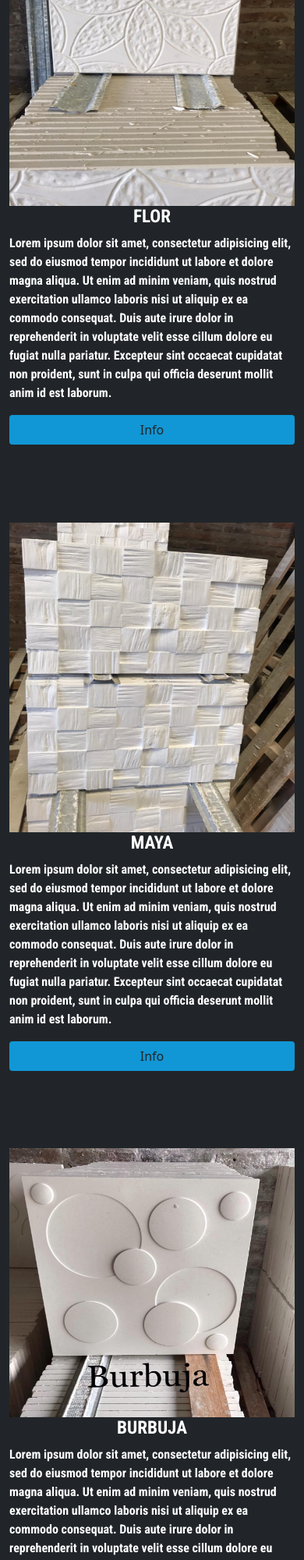
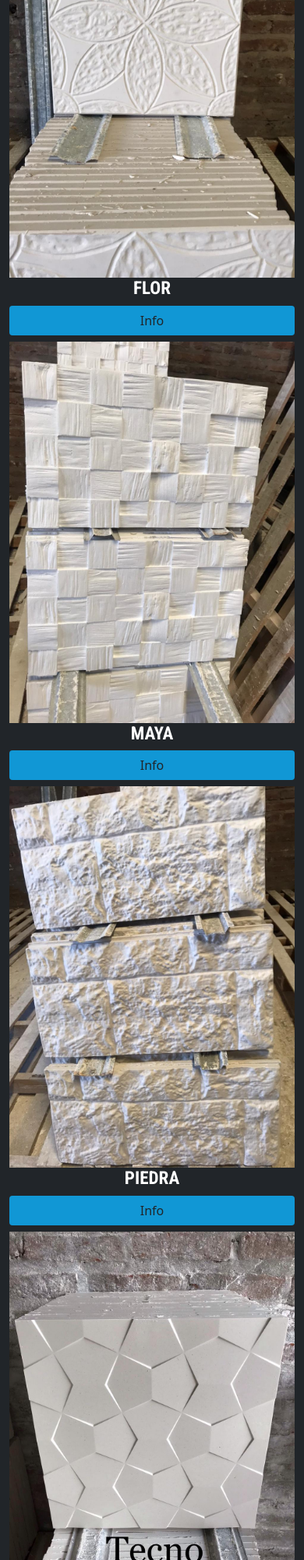
Before and after one commit to franquitoto/Airplac, a website: page index.html in a window 390 px wide. Shown: the part 2586-4586 px from the top of the page at 78% size. Drawn offline with nearby package versions, Linux system fonts and the light colour scheme.

Commit message:
sacamos lorem y arreglamos footer

```diff
--- a/index.html
+++ b/index.html
@@ -148,50 +148,23 @@
         <h1 class="text-center">PLACAS ANTIHUMEDAD</h1>
         <div class="row">
           <article class="galeria__article col-lg-3 col-md-6  mb-2">
-            <img src="img/05-FLOR.jpg" class="w-100 h-50" alt="modelo flor">
+            <img src="img/05-FLOR.jpg" class="w-100 h-80" alt="modelo flor">
             <h3 class="text-center">FLOR</h3>
-            <p>Lorem ipsum dolor sit amet, consectetur adipisicing elit, sed do eiusmod
-            tempor incididunt ut labore et dolore magna aliqua. Ut enim ad minim veniam,
-            quis nostrud exercitation ullamco laboris nisi ut aliquip ex ea commodo
-            consequat. Duis aute irure dolor in reprehenderit in voluptate velit esse
-            cillum dolore eu fugiat nulla pariatur. Excepteur sint occaecat cupidatat non
-            proident, sunt in culpa qui officia deserunt mollit anim id est laborum.</p>
             <button type="button" class="btn bg-perzonalizado w-100">Info</button>
           </article>
-
           <article class="col-lg-3 col-md-6 mb-2">
-            <img src="img/04-MAYA.jpg" class="w-100 h-50" alt="modelo maya">
+            <img src="img/04-MAYA.jpg" class="w-100 h-80" alt="modelo maya">
             <h3 class="text-center">MAYA</h3>
-            <p>Lorem ipsum dolor sit amet, consectetur adipisicing elit, sed do eiusmod
-            tempor incididunt ut labore et dolore magna aliqua. Ut enim ad minim veniam,
-            quis nostrud exercitation ullamco laboris nisi ut aliquip ex ea commodo
-            consequat. Duis aute irure dolor in reprehenderit in voluptate velit esse
-            cillum dolore eu fugiat nulla pariatur. Excepteur sint occaecat cupidatat non
-            proident, sunt in culpa qui officia deserunt mollit anim id est laborum.</p>
             <button type="button" class="btn bg-perzonalizado w-100">Info</button>
           </article>
-
           <article class="col-lg-3 col-md-6 mb-2">
-            <img src="img/08-BURBUJA.jpg" class="w-100 h-50" alt="modelo burbuja">
-            <h3 class="text-center">BURBUJA</h3>
-            <p>Lorem ipsum dolor sit amet, consectetur adipisicing elit, sed do eiusmod
-            tempor incididunt ut labore et dolore magna aliqua. Ut enim ad minim veniam,
-            quis nostrud exercitation ullamco laboris nisi ut aliquip ex ea commodo
-            consequat. Duis aute irure dolor in reprehenderit in voluptate velit esse
-            cillum dolore eu fugiat nulla pariatur. Excepteur sint occaecat cupidatat non
-            proident, sunt in culpa qui officia deserunt mollit anim id est laborum.</p>
+            <img src="img/03-PIEDRA.jpg" class="w-100 h-80" alt="modelo burbuja">
+            <h3 class="text-center">PIEDRA</h3>
             <button type="button" class="btn bg-perzonalizado w-100">Info</button>
           </article>
-
           <article class="col-lg-3 col-md-6 mb-2">
-            <img src="img/12-TECNO.jpg" class="w-100 h-50" alt="modelo tecno">
+            <img src="img/12-TECNO.jpg" class="w-100 h-80" alt="modelo tecno">
             <h3 class="text-center">TECNO</h3>
-            <p>Lorem ipsum dolor sit amet, consectetur adipisicing elit, sed do eiusmod
-            tempor incididunt ut labore et dolore magna aliqua. Ut enim ad minim veniam,
-            quis nostrud exercitation ullamco laboris nisi ut aliquip ex ea commodo
-            consequat. Duis aute irure dolor in reprehenderit in voluptate velit esse
-            cillum dolore eu fugiat nulla pariatur. Excepteur sint occaecat cupidatat non
-            proident, sunt in culpa qui officia deserunt mollit anim id est laborum.</p>
             <button type="button" class="btn bg-perzonalizado w-100">Info</button>
           </article>
 
@@ -242,16 +215,12 @@
        <footer class="footer bg-perzonalizado">
          <div class="container-fluid">
            <div class="row">
-            <article class=" footer__article col-lg-3">
-              <h3 class="text-center">REDES SOCIALES</h3>
-              <a href="" ><h3 class="text-start">Facebook</h3></a>
-              <a href="" ><h3 class="text-start">Instagram</h3></a>
+             <article class=" footer__article col-lg-4 col-md-6">
              </article>
-            <article class="col-lg-2">
-
-            </article>
-            <article class="col-lg-1">
-              <img src="img/logo2.jpg" alt="Logo perzonalizado de airplac" class="py-4">
+             <article class="col-lg-4 col-md-6">
+              <a href="index.html">
+                  <img src="img/logo2.jpg" alt="Logo perzonalizado de airplac" class="py-4 d-block mx-auto">
+              </a>
              </article>
              <article class="col-lg-3">
                <a href="https://wa.me/5491128709257">
```
Also changed, not shown: contacto.html (+5 -8 lines), nosotros.html (+6 -9 lines), productos.html (+7 -11 lines), promociones2.html (+6 -10 lines). Lines whose indentation alone changed are shown as unchanged.
